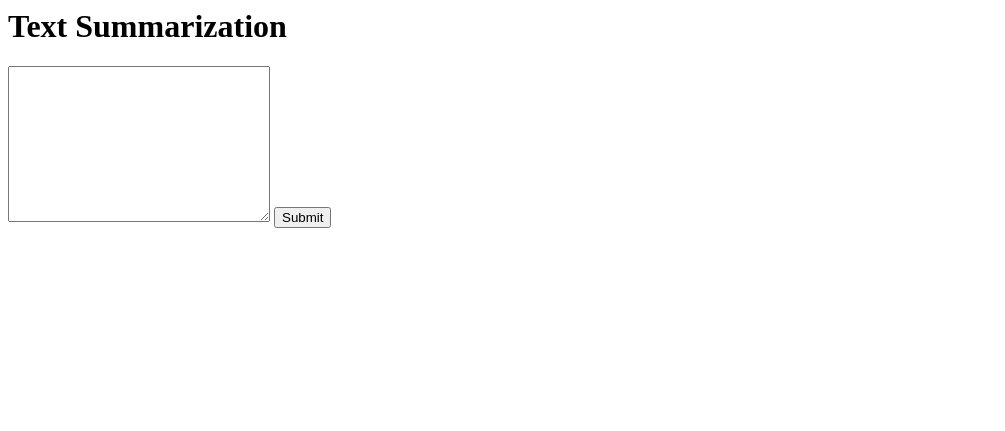
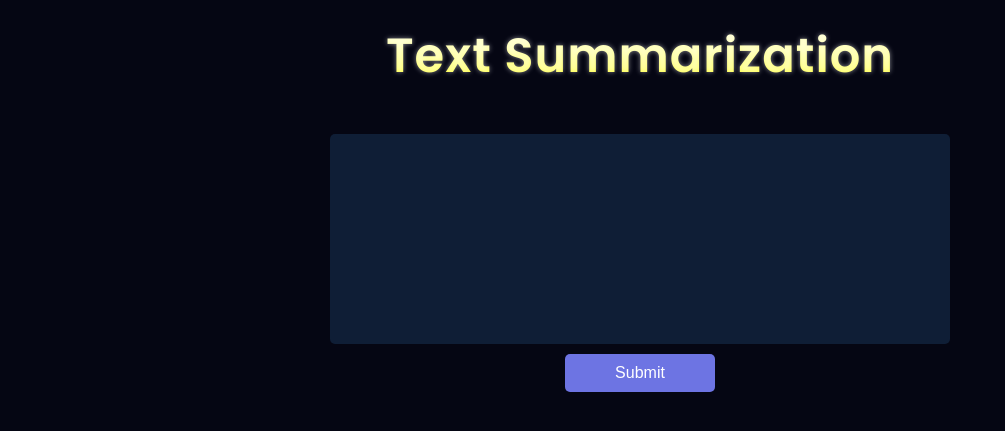
Before and after one commit to Hardvan/Hugging-Face-Playground, a Flask app: page /text_summarization in a window 1280 px wide. Shown: the top 431 px of the page, without its empty margins (0-1005 px from the left). Run offline with Flask 3, Linux system fonts and the light colour scheme.

Commit message:
Style summarization section

```diff
--- a/static/css/index.css
+++ b/static/css/index.css
@@ -165,7 +165,59 @@ body {
   color: white;
 }
 
-.sentiment-result p {
+.summarize-form {
+  display: flex;
+  flex-direction: column;
+  align-items: center;
+  justify-content: center;
+  margin-top: 30px;
+}
+
+.summarize-form textarea {
+  width: 600px;
+  padding: 10px;
+  margin: 10px;
+  font-size: 1rem;
+  border: none;
+  border-radius: 5px;
+  resize: none;
+  background-color: #0f1e36;
+  color: white;
+}
+
+.summarize-form input[type="submit"] {
+  background-color: #6d74e3;
+  color: white;
+  cursor: pointer;
+  width: 150px;
+  padding: 10px;
+  border: none;
+  border-radius: 5px;
+  font-size: 1rem;
+}
+
+.summarize-form input[type="submit"]:hover {
+  background-color: #575cb5;
+}
+
+/* Summarize Result Section */
+.summarize-result {
+  margin-top: 20px;
+  text-align: center;
+}
+
+.summarize-result h2 {
+  font-size: 2rem;
+  margin-top: 20px;
+}
+
+.summarize-result p {
+  font-size: 1.2rem;
+  margin: 20px 100px;
+}
+
+/* Time taken */
+.time {
   margin-top: 10px;
   font-size: 1.5rem;
   font-weight: 600;
--- a/templates/sentiment_analysis.html
+++ b/templates/sentiment_analysis.html
@@ -23,6 +23,6 @@ block page_title %}Sentiment Analysis{% endblock %} {%block content %}
     </tr>
   </table>
 
-  <p>Time taken: {{ result['elapsed_time'] }} seconds</p>
+  <p class="time">Time taken: {{ result['elapsed_time'] }} seconds</p>
 </div>
 {% endif %} {% endblock %}
--- a/templates/text_summarization.html
+++ b/templates/text_summarization.html
@@ -1,16 +1,20 @@
-<h1>Text Summarization</h1>
+{% extends 'base.html' %} {% block title %}Text Summarization{% endblock %} {%
+block page_title %}Text Summarization{% endblock %} {%block content %}
 
 <!-- Form to accept large text input -->
-<form action="/text_summarization" method="POST">
+<form action="/text_summarization" method="POST" class="summarize-form">
   <textarea name="text" rows="10" cols="30"></textarea>
   <input type="submit" value="Submit" />
 </form>
 
 <!-- Display the result = {'text': ..., 'summary_text': ..., 'elapsed_time': ...} -->
 {% if result %}
-<h2>Input Text</h2>
-<p>{{ result['text'] }}</p>
-<h2>Summary</h2>
-<p>{{ result['summary_text'] }}</p>
+<div class="summarize-result">
+  <h2>Input Text</h2>
+  <p>{{ result['text'] }}</p>
+  <h2>Summary</h2>
+  <p>{{ result['summary_text'] }}</p>
+  <p class="time">Time taken: {{ result['elapsed_time'] }} seconds</p>
+</div>
 
-Time taken: {{ result['elapsed_time'] }} seconds {% endif %}
+{% endif %} {% endblock %}
```
